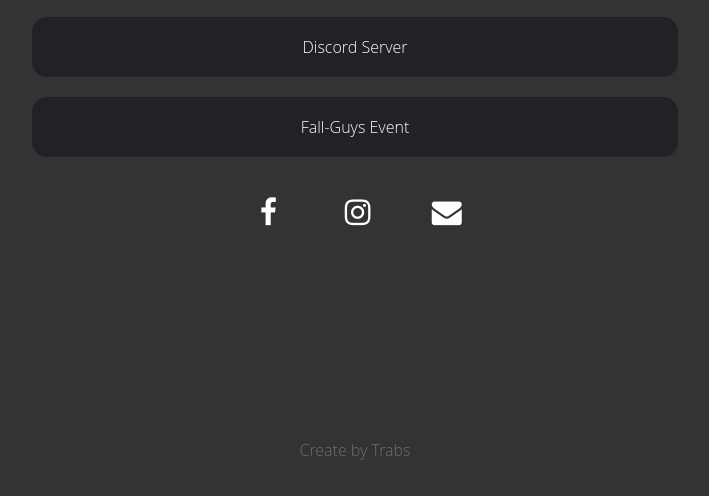
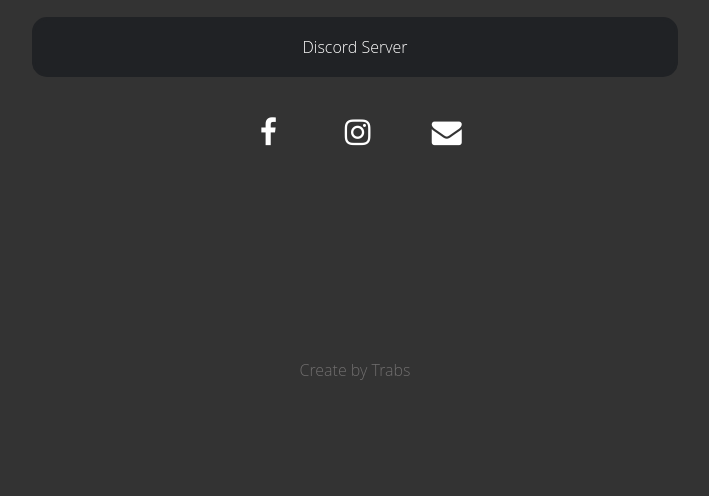
Before and after one commit to filipatrabucho/linktree-club-party-server, a plain HTML site: page index.html in a window 1280 px wide. Shown: the part 190-686 px from the top of the page, without its empty margins (285-994 px from the left). Drawn offline with Linux system fonts and the light colour scheme; a web font is replaced by a local one.

Commit message:
delete last event of fall guys

```diff
--- a/index.html
+++ b/index.html
@@ -63,14 +63,6 @@
       >
         Discord Server
       </a>
-
-      <a
-        target="_blank"
-        class="list"
-        href="https://discord.com/events/856970247826440203/1003037294359482458"
-      >
-        Fall-Guys Event
-      </a>
     </div>
     <div class="flex-center">
       <a
```
